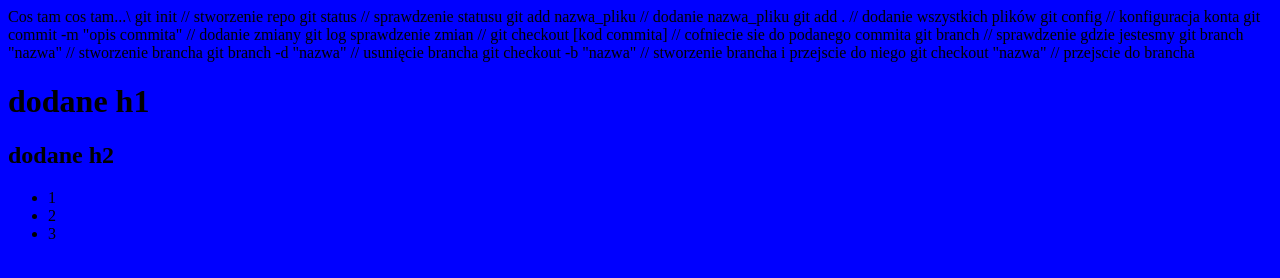
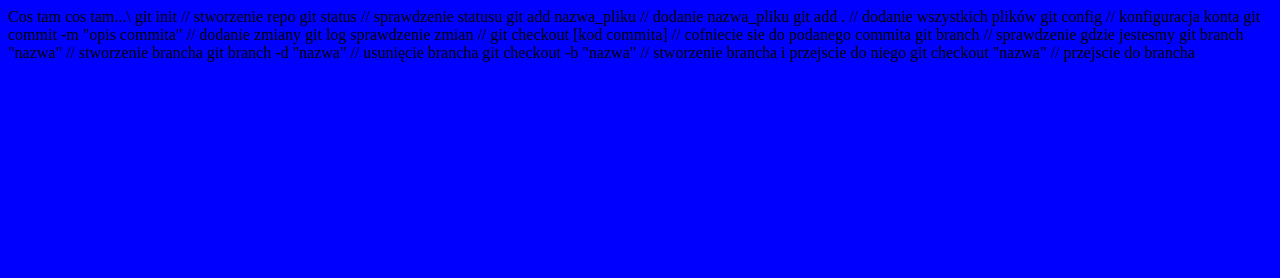
Before and after one commit to Andrzejklim/git-hub-commands, a plain HTML site: page index.html in a window 1280 px wide. Drawn offline with Linux system fonts and the light colour scheme.

Commit message:
deleted unnecessary things

```diff
--- a/index.html
+++ b/index.html
@@ -23,13 +23,7 @@
     git branch -d "nazwa" // usunięcie brancha
     git checkout -b "nazwa" // stworzenie brancha i przejscie do niego
     git checkout "nazwa" // przejscie do brancha
-    <h1>dodane h1</h1>
-    <h2>dodane h2</h2>
-    <ul>
-        <li>1</li>
-        <li>2</li>
-        <li>3</li>
-    </ul>
+
 </body>
 
 </html>
```
